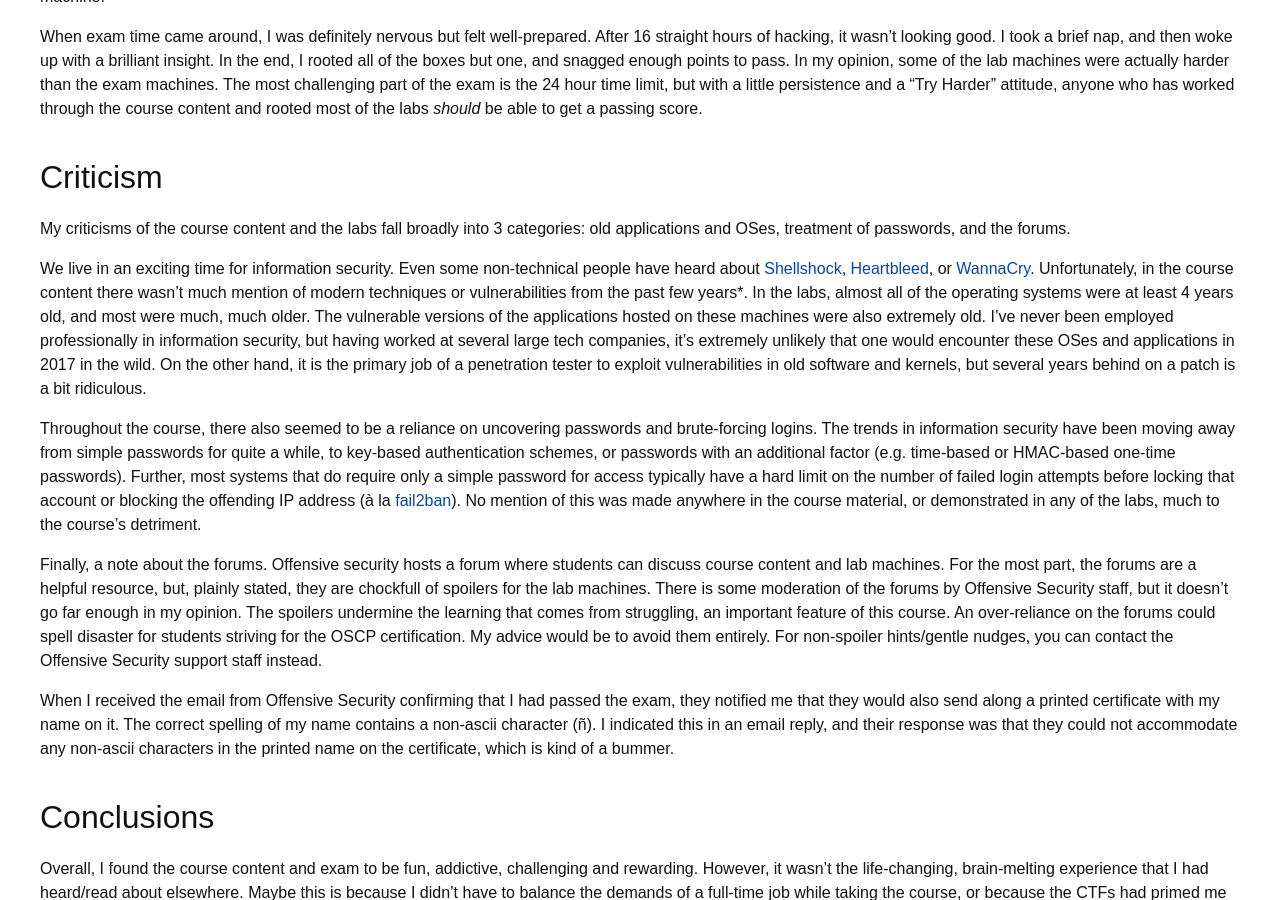
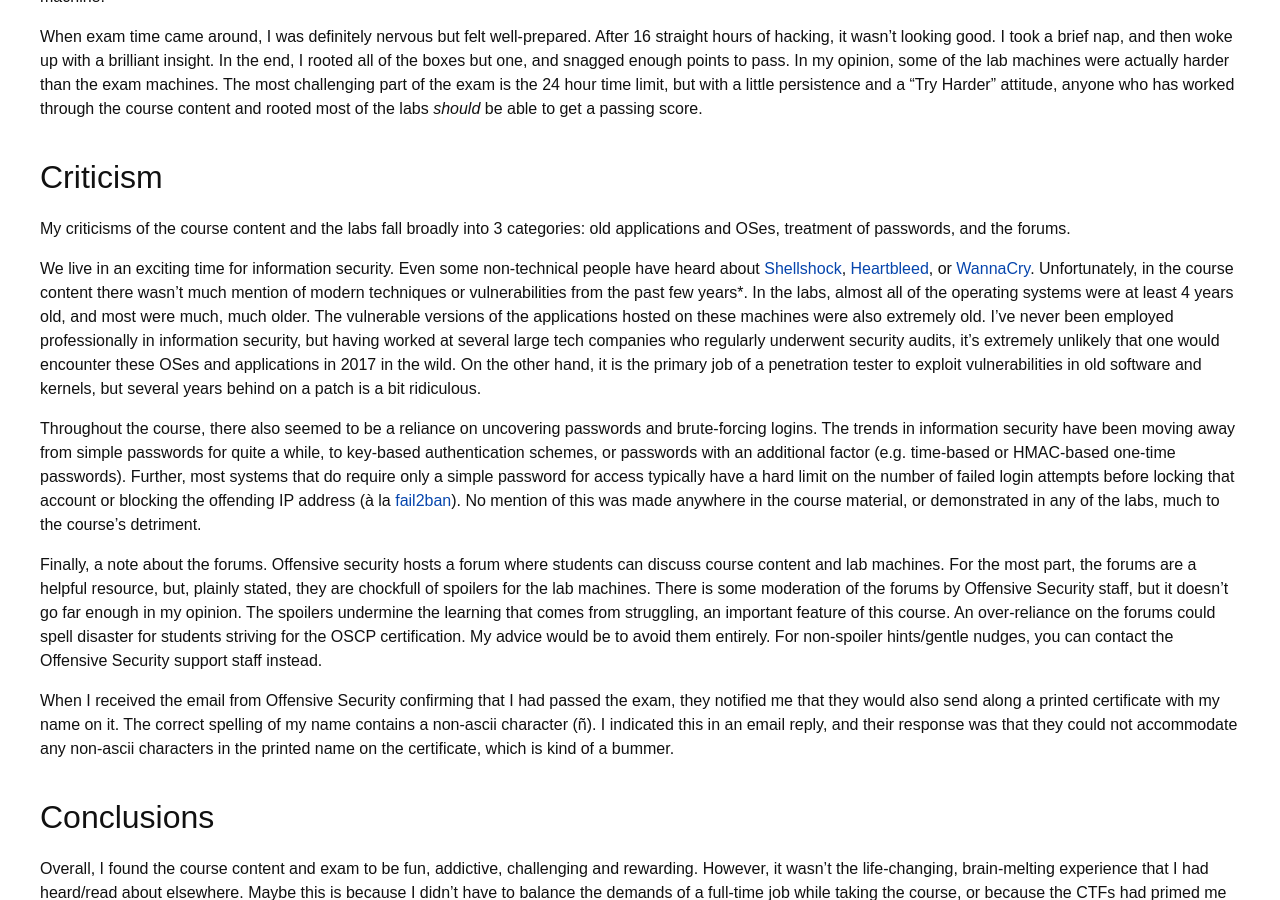
Before and after one commit to R3dCr3sc3nt/R3dCr3sc3nt.github.io, a Jekyll site: the page built from _posts/2017-06-07-OSCP-Review.md, in a window 1280 px wide and 900 px high, scrolled down 1633 px. Built offline with Jekyll 4.4.1, drawn with Linux system fonts in a browser that asks for light colours; some web fonts are replaced.

Commit message:
clarification

```diff
--- a/_posts/2017-06-07-OSCP-Review.md
+++ b/_posts/2017-06-07-OSCP-Review.md
@@ -47,7 +47,7 @@ When exam time came around, I was definitely nervous but felt well-prepared. Aft
 
 My criticisms of the course content and the labs fall broadly into 3 categories: old applications and OSes, treatment of passwords, and the forums.
 
-We live in an exciting time for information security. Even some non-technical people have heard about [Shellshock](https://en.wikipedia.org/wiki/Shellshock_%28software_bug%29), [Heartbleed](https://en.wikipedia.org/wiki/Heartbleed), or [WannaCry](https://en.wikipedia.org/wiki/WannaCry_ransomware_attack). Unfortunately, in the course content there wasn't much mention of modern techniques or vulnerabilities from the past few years*. In the labs, almost all of the operating systems were at least 4 years old, and most were much, much older. The vulnerable versions of the applications hosted on these machines were also extremely old. I've never been employed professionally in information security, but having worked at several large tech companies, it's extremely unlikely that one would encounter these OSes and applications in 2017 in the wild. On the other hand, it is the primary job of a penetration tester to exploit vulnerabilities in old software and kernels, but several years behind on a patch is a bit ridiculous.
+We live in an exciting time for information security. Even some non-technical people have heard about [Shellshock](https://en.wikipedia.org/wiki/Shellshock_%28software_bug%29), [Heartbleed](https://en.wikipedia.org/wiki/Heartbleed), or [WannaCry](https://en.wikipedia.org/wiki/WannaCry_ransomware_attack). Unfortunately, in the course content there wasn't much mention of modern techniques or vulnerabilities from the past few years*. In the labs, almost all of the operating systems were at least 4 years old, and most were much, much older. The vulnerable versions of the applications hosted on these machines were also extremely old. I've never been employed professionally in information security, but having worked at several large tech companies who regularly underwent security audits, it's extremely unlikely that one would encounter these OSes and applications in 2017 in the wild. On the other hand, it is the primary job of a penetration tester to exploit vulnerabilities in old software and kernels, but several years behind on a patch is a bit ridiculous.
 
 Throughout the course, there also seemed to be a reliance on uncovering passwords and brute-forcing logins. The trends in information security have been moving away from simple passwords for quite a while, to key-based authentication schemes, or passwords with an additional factor (e.g. time-based or HMAC-based one-time passwords). Further, most systems that do require only a simple password for access typically have a hard limit on the number of failed login attempts before locking that account or blocking the offending IP address (à la [fail2ban](http://www.fail2ban.org/wiki/index.php/Main_Page)). No mention of this was made anywhere in the course material, or demonstrated in any of the labs, much to the course's detriment.
 
```
